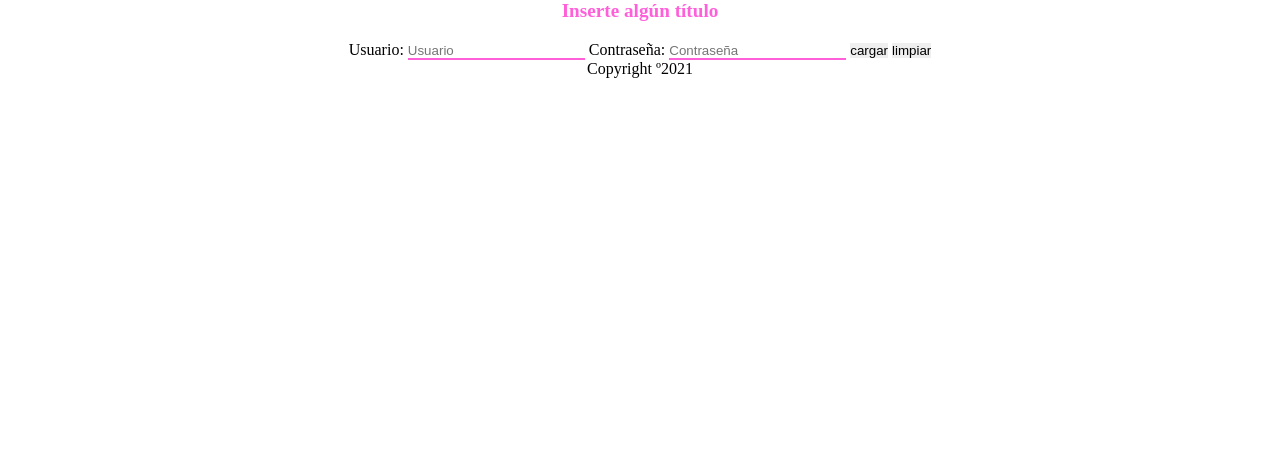
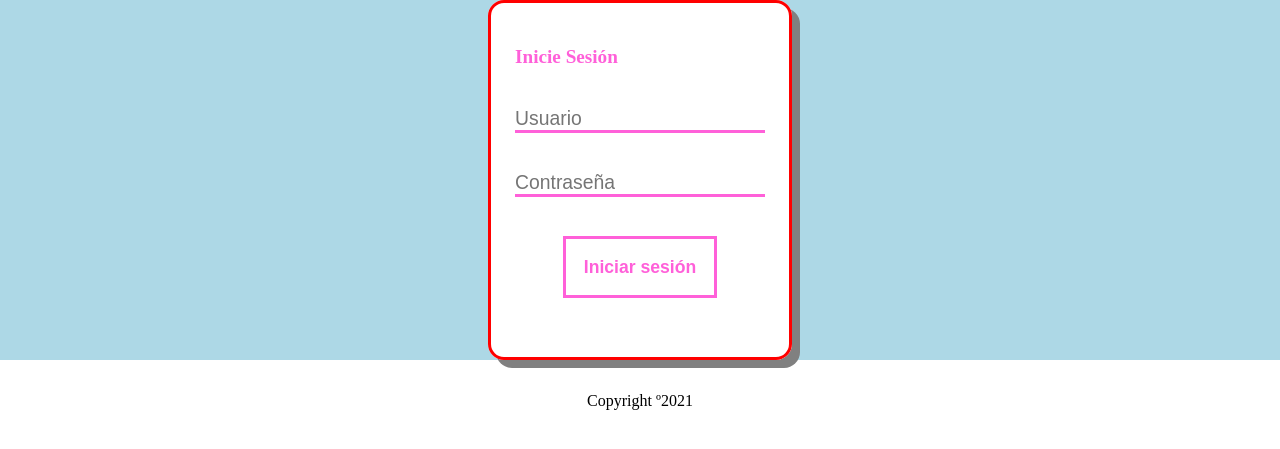
Before and after one commit to llanillo/Laboratorio-2, a PHP site: page / in a window 1280 px wide. Shown: the top 449 px of the page. Run offline with PHP 8.4, Linux system fonts and the light colour scheme.

Commit message:
TP4 Finalizado

```diff
--- a/TP04-LlanilloOctavio/Ejercicio-02/html/encabezado.html
+++ b/TP04-LlanilloOctavio/Ejercicio-02/html/encabezado.html
@@ -11,5 +11,4 @@
     </head>
     <body>
         <header>
-            <h1>SISTEMA DE FACTURACIÓN</h1>
         </header>
--- a/TP04-LlanilloOctavio/Ejercicio-02/php/funciones.php
+++ b/TP04-LlanilloOctavio/Ejercicio-02/php/funciones.php
@@ -14,8 +14,8 @@
 
     function cantidadSemejantesEnArreglos ($arreglo1, $arreglo2){
         $cantidad = 0;
-        for ($i = 0; $i < count($arreglo2); $i++){
-            if ($arreglo1[$i] == $arreglo2[$i])
+        for ($i = 0; $i < count($arreglo1); $i++){
+            if (in_array($arreglo1[$i], $arreglo2))
                 $cantidad++;
         }
         return $cantidad;
--- a/TP04-LlanilloOctavio/Ejercicio-04/css/estilo.css
+++ b/TP04-LlanilloOctavio/Ejercicio-04/css/estilo.css
@@ -6,16 +6,49 @@
 
 h1{
     text-decoration: none;
-    margin-bottom: 1em;
+    margin: 1em 1em 2em 0;
+    text-align: left;
     font-size: 1.2em;
     font-family: Times New Roman;
     color: #FF60D9;
 }
 
-main, footer {
+footer{
+    margin: 2em;
     text-align: center;
+}
+
+section{
+    display: flex;
+    flex-direction: column;
+    align-items: center;
+    background-color: lightblue;
+}
+
+fieldset{
+    border: red solid 0.2em;
+    padding: 1.5em;
+    background-color: white;
+    border-radius: 1em;
+    box-shadow: 0.5em 0.5em gray;
 }
 
 input[type=text], input[type=password]{
     border-bottom: #FF60D9 solid 0.2em;
 }
+
+label, input{
+    display: block;
+    margin-left: auto;
+    margin-right: auto;
+    margin-bottom: 2em;
+    font-size: 1.1em;
+}
+
+input[type=submit]{
+    border: #FF60D9 solid 0.2em;
+    color:#FF60D9;
+    font-weight: bold;
+    padding: 1em;
+    background-color: white;
+}
--- a/TP04-LlanilloOctavio/Ejercicio-04/html/cuerpo.html
+++ b/TP04-LlanilloOctavio/Ejercicio-04/html/cuerpo.html
@@ -1,16 +1,16 @@
 <main>
-    <h1>Inserte algún título</h1>
-
     <section>
-        <form action="php/procesar.php" method="post">
-            <label for="usu">Usuario:
-                <input id="usu" type="text" value="" minlength="5" name="usuario" placeholder="Usuario">
-            </label>
-            <label for="cla">Contraseña:
-                <input id="cla" type="password" value="" minlength="8" name="clave" placeholder="Contraseña">
-            </label>
-            <input type="submit" value="cargar" name="Cargar">
-            <input type="reset" value="limpiar" name="Limpiar">
-        </form>
+        <fieldset>
+            <h1>Inicie Sesión</h1>
+            <form action="php/procesar.php" method="post">
+                <label for="usu">
+                    <input id="usu" type="text" value="" minlength="5" name="usuario" placeholder="Usuario" required>
+                </label>
+                <label for="cla">
+                    <input id="cla" type="password" value="" minlength="8" name="clave" placeholder="Contraseña" required>
+                </label>
+                <input type="submit" value="Iniciar sesión" name="Cargar">
+            </form>
+    </fieldset>
     </section>
 </main>
--- a/TP04-LlanilloOctavio/Ejercicio-04/html/encabezado.html
+++ b/TP04-LlanilloOctavio/Ejercicio-04/html/encabezado.html
@@ -1,7 +1,7 @@
 <!DOCTYPE html>
 <html lang="es">
     <head>
-        <title>TP 03</title>
+        <title>TP 04</title>
         <meta charset="UTF-8">
         <meta http-equiv="X-UA-Compatible" content="IE=edge">
         <meta name="viewport" content="width=device-width, initial-scale=1.0">
```
Also changed, not shown: TP04-LlanilloOctavio/Ejercicio-01/css/estilo.css (+32 -13 lines), TP04-LlanilloOctavio/Ejercicio-01/html/cuerpo.html (+3 -6 lines), TP04-LlanilloOctavio/Ejercicio-02/css/estilo.css (+24 -13 lines), TP04-LlanilloOctavio/Ejercicio-02/index.php (+12 -10 lines), TP04-LlanilloOctavio/Ejercicio-03/css/estilo.css (+10 -0 lines), TP04-LlanilloOctavio/Ejercicio-04/php/procesar.php (added, +16 -0 lines), TP04-LlanilloOctavio/nbproject/project.xml (deleted, +0 -9 lines), TP04-LlanilloOctavio/Ejercicio-04/index.php (line endings or trailing spaces), 1 other file.
